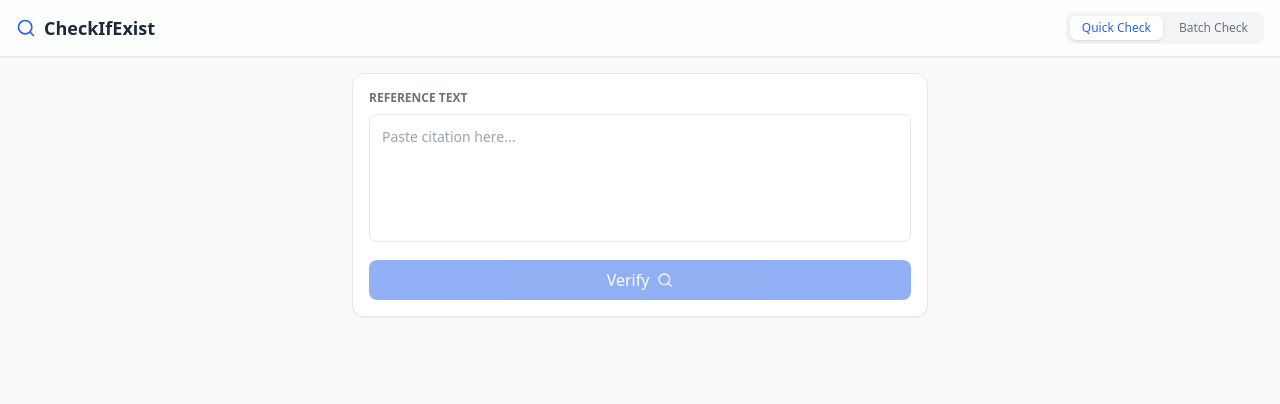
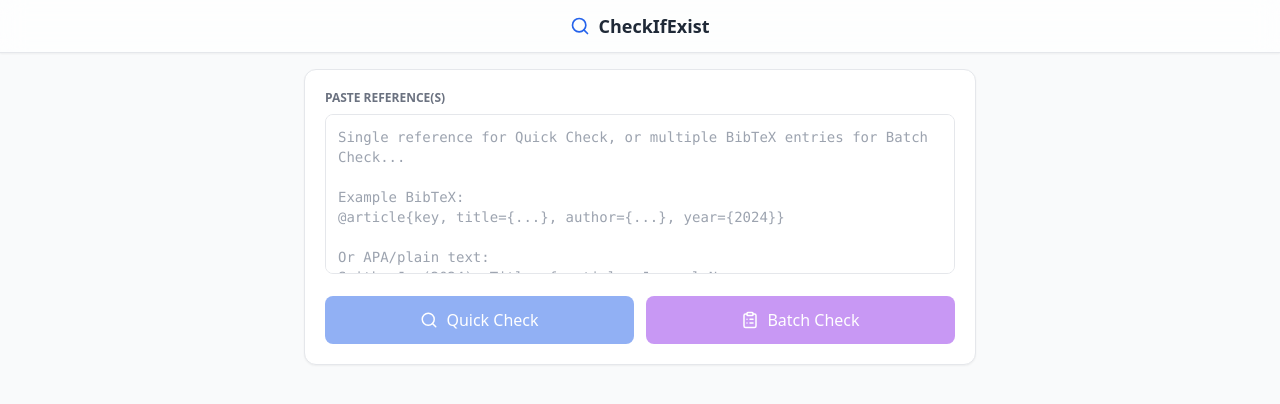
Before and after one commit to zabbonat/References-Validation, a React (Vite) app: page / in a window 1280 px wide. Shown: the top 404 px of the page. Built offline with nearby package versions, Linux system fonts and the light colour scheme.

Commit message:
Unified UI: Quick/Batch on same page, batch opens dedicated view with Download/Copy bib

```diff
--- a/src/App.tsx
+++ b/src/App.tsx
@@ -10,26 +10,24 @@ import { Search, ClipboardList, Download, Copy, Check } from 'lucide-react';
 const ipcRenderer = (window as any).require ? (window as any).require('electron').ipcRenderer : null;
 
 function App() {
-  const [activeTab, setActiveTab] = useState<'quick' | 'batch'>('quick');
+  // Unified input
+  const [input, setInput] = useState('');
 
   // Quick Check State
-  const [quickInput, setQuickInput] = useState('');
   const [quickResult, setQuickResult] = useState<CheckResult | null>(null);
   const [loadingQuick, setLoadingQuick] = useState(false);
 
   // Batch State
-  const [batchInput, setBatchInput] = useState('');
   const [batchResults, setBatchResults] = useState<{ ref: string, result?: CheckResult, loading: boolean }[]>([]);
+  const [showBatchView, setShowBatchView] = useState(false);
   const [copySuccess, setCopySuccess] = useState(false);
 
   useEffect(() => {
     if (ipcRenderer) {
       ipcRenderer.on('trigger-check', () => {
-        // In the future: read clipboard here.
-        // For now, focus the window and maybe checking clipboard manually
         navigator.clipboard.readText().then(text => {
           if (text) {
-            setQuickInput(text);
+            setInput(text);
             handleQuickCheck(text);
           }
         });
@@ -44,6 +42,8 @@ function App() {
 
   const handleQuickCheck = async (text: string) => {
     if (!text) return;
+    setShowBatchView(false);
+    setBatchResults([]);
     setLoadingQuick(true);
     setQuickResult(null);
     const result = await checkWithFallback(text);
@@ -52,12 +52,13 @@ function App() {
   };
 
   const handleBatchCheck = async () => {
-    const parsed = parseBibTex(batchInput);
-    // If parsing is successful, use structured data
+    if (!input) return;
+    setQuickResult(null);
+    setShowBatchView(true);
+
+    const parsed = parseBibTex(input);
+
     if (parsed.length > 0) {
-      // Initialize results
-      // Initialize results
-
       const initialResults: { ref: string; result?: CheckResult; loading: boolean }[] = parsed.map(p => ({
         ref: p.entryTags.title || p.citationKey,
         loading: true
@@ -66,10 +67,8 @@ function App() {
 
       const newResults = [...initialResults];
       for (let i = 0; i < parsed.length; i++) {
-        // ADDED: Rate limiting to be polite to CrossRef
         if (i > 0) await new Promise(resolve => setTimeout(resolve, 800));
 
-        // QUERY IMPROVEMENT: Search for "Title Author" to avoid finding wrong paper
         const p = parsed[i];
         const searchQuery = `${p.entryTags.title} ${p.entryTags.author || ""}`;
 
@@ -85,7 +84,7 @@ function App() {
       }
     } else {
       // Fallback: split by newlines
-      const refs = batchInput.split('\n').filter(l => l.trim().length > 10);
+      const refs = input.split('\n').filter(l => l.trim().length > 10);
 
       const initialResults: { ref: string; result?: CheckResult; loading: boolean }[] = refs.map(r => ({ ref: r, loading: true }));
       setBatchResults(initialResults);
@@ -100,91 +99,27 @@ function App() {
     }
   };
 
+  const allBatchDone = batchResults.length > 0 && !batchResults.some(r => r.loading);
+
+  // Check if we should show batch view (dedicated page)
+  if (showBatchView) {
     return (
-    <div className="bg-gray-50 h-screen flex flex-col font-sans transition-colors">
+      <div className="bg-gray-50 min-h-screen flex flex-col font-sans">
         <header className="bg-white border-b px-4 py-3 flex items-center justify-between shadow-sm sticky top-0 z-10 w-full backdrop-blur-md bg-opacity-70">
           <div className="flex items-center space-x-2">
-          <Search className="text-blue-600" size={20} />
-          <h1 className="font-bold text-lg text-gray-800">CheckIfExist</h1>
+            <ClipboardList className="text-blue-600" size={20} />
+            <h1 className="font-bold text-lg text-gray-800">Batch Check Results</h1>
           </div>
-        <div className="flex space-x-1 bg-gray-100 p-1 rounded-lg">
-          <button
-            onClick={() => setActiveTab('quick')}
-            className={`px-3 py-1 text-xs font-medium rounded-md transition-all ${activeTab === 'quick' ? 'bg-white shadow text-blue-600' : 'text-gray-500 hover:text-gray-700'}`}
-          >
-            Quick Check
-          </button>
-          <button
-            onClick={() => setActiveTab('batch')}
-            className={`px-3 py-1 text-xs font-medium rounded-md transition-all ${activeTab === 'batch' ? 'bg-white shadow text-blue-600' : 'text-gray-500 hover:text-gray-700'}`}
-          >
-            Batch Check
-          </button>
-        </div>
-      </header>
-
-      <main className="flex-1 p-4 overflow-auto">
-        {activeTab === 'quick' ? (
-          <div className="max-w-xl mx-auto space-y-4">
-            <div className="bg-white p-4 rounded-xl shadow-sm border">
-              <label className="block text-xs font-semibold text-gray-500 uppercase mb-2">Reference Text</label>
-              <textarea
-                className="w-full h-32 p-3 border rounded-lg focus:ring-2 focus:ring-blue-500 focus:outline-none resize-none text-sm"
-                placeholder="Paste citation here..."
-                value={quickInput}
-                onChange={(e) => setQuickInput(e.target.value)}
-              />
-              <button
-                onClick={() => handleQuickCheck(quickInput)}
-                disabled={loadingQuick || !quickInput}
-                className="mt-3 w-full bg-blue-600 hover:bg-blue-700 text-white font-medium py-2 rounded-lg transition-colors disabled:opacity-50 flex items-center justify-center space-x-2"
-              >
-                {loadingQuick ? <span>Verifying...</span> : <><span>Verify</span><Search size={16} /></>}
-              </button>
-            </div>
-
-            {(quickResult || loadingQuick) && (
-              <div className="animate-in fade-in slide-in-from-bottom-4 duration-300">
-                <CheckResultCard reference={quickInput} result={quickResult || undefined} loading={loadingQuick} />
-              </div>
-            )}
-          </div>
-        ) : (
-          <div className="max-w-2xl mx-auto space-y-4 h-full flex flex-col">
-            <div className="bg-white p-4 rounded-xl shadow-sm border flex flex-col flex-1 min-h-[50%]">
-              <label className="block text-xs font-semibold text-gray-500 uppercase mb-2">
-                Paste Multiple References (BibTeX or One per Line)
-              </label>
-              <textarea
-                className="w-full flex-1 p-3 border rounded-lg focus:ring-2 focus:ring-blue-500 focus:outline-none resize-y font-mono text-sm min-h-[300px]"
-                placeholder={`Example 1 (BibTeX):
-@article{key, title={...}, author={...}}
-
-Example 2 (List):
-Paper Title 1. Author Name. 2024.
-Paper Title 2. Author Name. 2023.`}
-                value={batchInput}
-                onChange={(e) => setBatchInput(e.target.value)}
-              />
-              <button
-                onClick={handleBatchCheck}
-                disabled={batchResults.some(r => r.loading) && batchResults.length > 0}
-                className="mt-3 w-full bg-blue-600 hover:bg-blue-700 text-white font-medium py-2 rounded-lg transition-colors disabled:opacity-50 flex items-center justify-center space-x-2"
-              >
-                <ClipboardList size={16} />
-                <span>Batch Verify</span>
-              </button>
-
-              {/* Download/Copy .bib buttons - show when results are ready */}
-              {batchResults.length > 0 && !batchResults.some(r => r.loading) && (
-                <div className="mt-3 flex space-x-2">
+          <div className="flex items-center space-x-2">
+            {allBatchDone && (
+              <>
                 <button
                   onClick={() => {
                     const results = batchResults.map(r => r.result).filter((r): r is CheckResult => !!r);
                     const bibContent = generateBibFileContent(results);
                     downloadBibFile(bibContent, 'corrected_references.bib');
                   }}
-                    className="flex-1 bg-green-600 hover:bg-green-700 text-white font-medium py-2 rounded-lg transition-colors flex items-center justify-center space-x-2"
+                  className="px-4 py-2 bg-green-600 hover:bg-green-700 text-white font-medium rounded-lg transition-colors flex items-center space-x-2"
                 >
                   <Download size={16} />
                   <span>Download .bib</span>
@@ -199,22 +134,94 @@ Paper Title 2. Author Name. 2023.`}
                       setTimeout(() => setCopySuccess(false), 2000);
                     }
                   }}
-                    className="flex-1 bg-gray-600 hover:bg-gray-700 text-white font-medium py-2 rounded-lg transition-colors flex items-center justify-center space-x-2"
+                  className="px-4 py-2 bg-gray-600 hover:bg-gray-700 text-white font-medium rounded-lg transition-colors flex items-center space-x-2"
                 >
                   {copySuccess ? <Check size={16} /> : <Copy size={16} />}
                   <span>{copySuccess ? 'Copied!' : 'Copy .bib'}</span>
                 </button>
+              </>
+            )}
+            <button
+              onClick={() => {
+                setShowBatchView(false);
+                setBatchResults([]);
+              }}
+              className="px-4 py-2 bg-gray-200 hover:bg-gray-300 text-gray-700 font-medium rounded-lg transition-colors"
+            >
+              ← Back
+            </button>
           </div>
-              )}
-            </div>
+        </header>
 
-            <div className="space-y-2 pb-10">
+        <main className="flex-1 p-4 overflow-auto">
+          <div className="max-w-3xl mx-auto space-y-3">
             {batchResults.map((item, i) => (
               <CheckResultCard key={i} reference={item.ref} result={item.result} loading={item.loading} />
             ))}
           </div>
+        </main>
+      </div>
+    );
+  }
+
+  // Main unified view
+  return (
+    <div className="bg-gray-50 min-h-screen flex flex-col font-sans">
+      <header className="bg-white border-b px-4 py-3 flex items-center justify-center shadow-sm sticky top-0 z-10 w-full backdrop-blur-md bg-opacity-70">
+        <div className="flex items-center space-x-2">
+          <Search className="text-blue-600" size={20} />
+          <h1 className="font-bold text-lg text-gray-800">CheckIfExist</h1>
+        </div>
+      </header>
+
+      <main className="flex-1 p-4 overflow-auto">
+        <div className="max-w-2xl mx-auto space-y-4">
+          {/* Unified Input Card */}
+          <div className="bg-white p-5 rounded-xl shadow-sm border">
+            <label className="block text-xs font-semibold text-gray-500 uppercase mb-2">
+              Paste Reference(s)
+            </label>
+            <textarea
+              className="w-full h-40 p-3 border rounded-lg focus:ring-2 focus:ring-blue-500 focus:outline-none resize-none text-sm font-mono"
+              placeholder={`Single reference for Quick Check, or multiple BibTeX entries for Batch Check...
+
+Example BibTeX:
+@article{key, title={...}, author={...}, year={2024}}
+
+Or APA/plain text:
+Smith, J. (2024). Title of article. Journal Name.`}
+              value={input}
+              onChange={(e) => setInput(e.target.value)}
+            />
+
+            {/* Two buttons side by side */}
+            <div className="mt-4 flex space-x-3">
+              <button
+                onClick={() => handleQuickCheck(input)}
+                disabled={loadingQuick || !input}
+                className="flex-1 bg-blue-600 hover:bg-blue-700 text-white font-medium py-3 rounded-lg transition-colors disabled:opacity-50 flex items-center justify-center space-x-2"
+              >
+                <Search size={18} />
+                <span>{loadingQuick ? 'Verifying...' : 'Quick Check'}</span>
+              </button>
+              <button
+                onClick={handleBatchCheck}
+                disabled={!input || batchResults.some(r => r.loading)}
+                className="flex-1 bg-purple-600 hover:bg-purple-700 text-white font-medium py-3 rounded-lg transition-colors disabled:opacity-50 flex items-center justify-center space-x-2"
+              >
+                <ClipboardList size={18} />
+                <span>Batch Check</span>
+              </button>
+            </div>
+          </div>
+
+          {/* Quick Check Result - stays on same page */}
+          {(quickResult || loadingQuick) && (
+            <div className="animate-in fade-in slide-in-from-bottom-4 duration-300">
+              <CheckResultCard reference={input} result={quickResult || undefined} loading={loadingQuick} />
             </div>
           )}
+        </div>
       </main>
     </div>
   );
```
Lines whose indentation alone changed are shown as unchanged.
